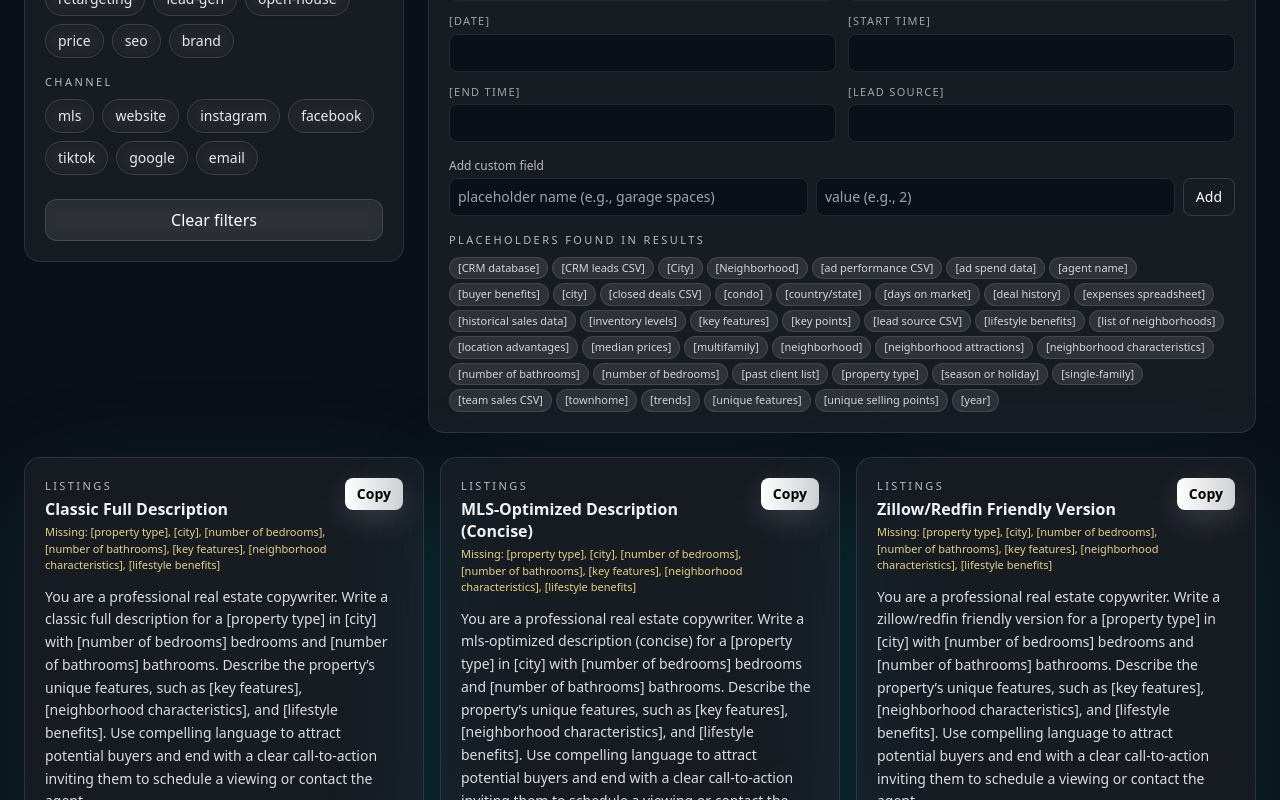
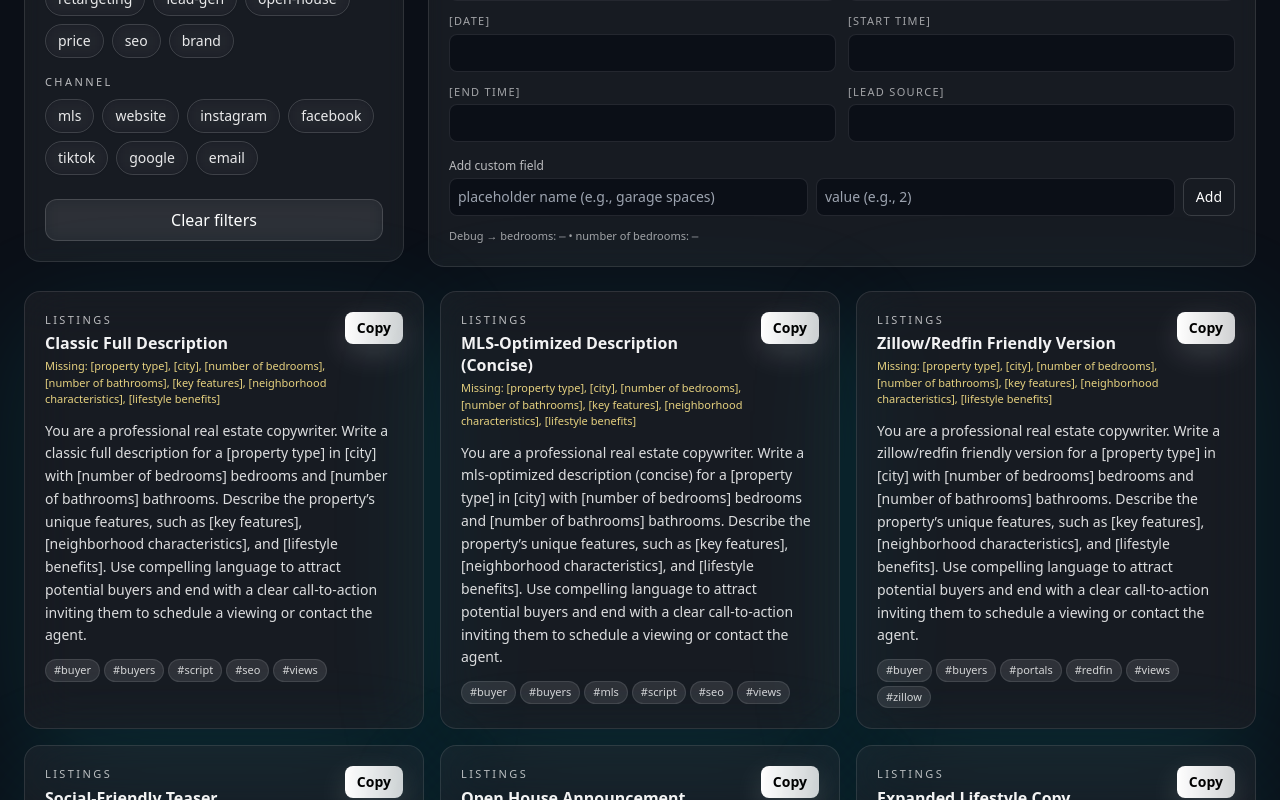
Before and after one commit to psyblo/busy-realtors-time-saviour, a React (Vite) app: page / in a window 1280 px wide. Shown: the part 856-1656 px from the top of the page. Built offline with nearby package versions, Linux system fonts and the light colour scheme; the HTML template or start-up script is replaced by a standard one.

Commit message:
Update App.tsx

```diff
--- a/src/App.tsx
+++ b/src/App.tsx
@@ -1,17 +1,17 @@
 import React, { useMemo, useState } from "react";
 import { motion, AnimatePresence } from "framer-motion";
-import prompts from "./data/prompts.json"; // adjust path if needed
+import prompts from "./data/prompts.json";
 
-const BRTS_BUILD = "v8-expanded-vars";
-console.log("[BRTS] Running build:", BRTS_BUILD);
+const BUILD = "v9-alias-lock";
+console.log("[BRTS] build:", BUILD);
 
 // ---------- Types ----------
 type Category = "Listings" | "Tone" | "Social" | "Ads" | "Email" | "Client" | "SEO" | "Business";
 type Prompt = { id: string; title: string; category: Category; keywords: string[]; body: string; };
 
-// ---------- Static filters ----------
+// ---------- Filters ----------
 const CATEGORIES: Category[] = ["Listings","Tone","Social","Ads","Email","Client","SEO","Business"];
-const KEYWORD_GROUPS: Record<string, string[]> = {
+const KEYWORD_GROUPS: Record<string,string[]> = {
   "Property Type": ["condo","single-family","townhome","multifamily","new-build"],
   Audience: ["luxury","family","investor","first-time","downsizer","young-professional","vacation","eco","tech","relocation"],
   Feature: ["waterfront","garden","pool","smart-home","garage","views","amenities","finishes"],
@@ -24,44 +24,44 @@ const PH_RE = /\[(.+?)\]/g;
 const toKey = (s: string) =>
   s.toLowerCase().replace(/\s+/g, " ").replace(/[^\w\s-]/g, "").trim();
 
-// Canonical prompt placeholder → alternative names users might fill in the form
-const ALIASES: Record<string, string[]> = {
-  "number of bedrooms": ["bedrooms", "beds"],
-  "number of bathrooms": ["bathrooms", "baths"],
-  "unique selling points": ["key features", "features"],
-  "hoa": ["hoa fee", "hoa fees"],
-  "hoa fees": ["hoa fee", "hoa"],
-  "price per sqft": ["ppsf", "price/ sqft", "price per sq ft"],
-  "property type": ["ptype", "type"],
+// canonical prompt placeholders → alt names users type
+const ALIASES: Record<string,string[]> = {
+  "number of bedrooms": ["bedrooms","beds"],
+  "number of bathrooms": ["bathrooms","baths"],
+  "unique selling points": ["key features","features"],
+  "hoa": ["hoa fee","hoa fees"],
+  "hoa fees": ["hoa fee","hoa"],
+  "price per sqft": ["ppsf","price/ sqft","price per sq ft"],
+  "property type": ["ptype","type"],
   "neighbourhood": ["neighborhood"], // UK↔US
   "neighbourhood characteristics": ["neighborhood characteristics"],
   "city/town": ["city"],
-  "year built": ["built year", "yr built"],
+  "year built": ["built year","yr built"],
 };
 
-function buildExpandedVars(vars: Record<string, string>) {
-  // normalize & drop empties
-  const base: Record<string, string> = {};
-  for (const [k, v] of Object.entries(vars)) {
+function buildExpandedVars(vars: Record<string,string>) {
+  // normalize + drop empties
+  const base: Record<string,string> = {};
+  for (const [k,v] of Object.entries(vars)) {
     const nk = toKey(k);
-    if (typeof v === "string" && v.trim() !== "") base[nk] = v.trim();
+    if (v?.trim()) base[nk] = v.trim();
   }
-  const out: Record<string, string> = { ...base };
+  const out: Record<string,string> = { ...base };
 
-  // If an alias (alt) has a value, copy to canonical
-  for (const [canonicalRaw, alts] of Object.entries(ALIASES)) {
-    const canonical = toKey(canonicalRaw);
-    if (!out[canonical]) {
+  // 1) if an ALT has value, copy to canonical
+  for (const [canonRaw, alts] of Object.entries(ALIASES)) {
+    const canon = toKey(canonRaw);
+    if (!out[canon]) {
       for (const alt of alts) {
         const val = out[toKey(alt)];
-        if (val) { out[canonical] = val; break; }
+        if (val) { out[canon] = val; break; }
       }
     }
   }
-  // If canonical has a value, copy to all alts (don’t overwrite existing)
-  for (const [canonicalRaw, alts] of Object.entries(ALIASES)) {
-    const canonical = toKey(canonicalRaw);
-    const val = out[canonical];
+  // 2) if canonical has value, copy to all ALTs (don’t overwrite)
+  for (const [canonRaw, alts] of Object.entries(ALIASES)) {
+    const canon = toKey(canonRaw);
+    const val = out[canon];
     if (val) {
       for (const alt of alts) {
         const ak = toKey(alt);
@@ -72,18 +72,11 @@ function buildExpandedVars(vars: Record<string, string>) {
   return out;
 }
 
-const extractPlaceholders = (s: string) =>
-  Array.from(new Set([...s.matchAll(PH_RE)].map((m) => m[1])));
+const extractPH = (s: string) => Array.from(new Set([...s.matchAll(PH_RE)].map(m => m[1])));
 
-function applyVarsExpanded(s: string, expandedVars: Record<string, string>) {
-  return s.replace(PH_RE, (_, raw) => {
-    const k = toKey(raw);
-    const v = expandedVars[k];
-    return v ? v : `[${raw}]`; // never blank-replace; keep placeholder visible if empty
-  });
+function fillWithExpanded(body: string, expanded: Record<string,string>) {
+  return body.replace(PH_RE, (_, raw) => expanded[toKey(raw)] || `[${raw}]`);
 }
-
-const safeCopy = async (t: string) => { try { await navigator.clipboard.writeText(t); return true; } catch { return false; } };
 
 // ---------- UI atoms ----------
 function Chip({ label, active, onClick }: { label: string; active: boolean; onClick: () => void }) {
@@ -98,16 +91,14 @@ function Chip({ label, active, onClick }: { label: string; active: boolean; onCl
 }
 
 function PromptCard({
-  p, expandedVars, onCopy,
+  p, expandedVars, onCopy
 }: {
   p: Prompt;
   expandedVars: Record<string,string>;
-  onCopy: (text:string)=>void;
+  onCopy: (t: string) => void;
 }) {
-  const filled = useMemo(() => applyVarsExpanded(p.body, expandedVars), [p.body, expandedVars]);
-  const missing = useMemo(() => {
-    return extractPlaceholders(p.body).filter((ph) => !expandedVars[toKey(ph)]);
-  }, [p.body, expandedVars]);
+  const filled = useMemo(() => fillWithExpanded(p.body, expandedVars), [p.body, expandedVars]);
+  const missing = useMemo(() => extractPH(p.body).filter(ph => !expandedVars[toKey(ph)]), [p.body, expandedVars]);
 
   return (
     <motion.div layout initial={{opacity:0,y:14}} animate={{opacity:1,y:0}} exit={{opacity:0,y:-8}}
@@ -117,9 +108,7 @@ function PromptCard({
           <div className="text-[11px] uppercase tracking-[0.22em] text-white/70">{p.category}</div>
           <h3 className="mt-1 font-semibold text-white/95 leading-snug">{p.title}</h3>
           {missing.length > 0 && (
-            <div className="mt-1 text-[11px] text-amber-200/90">
-              Missing: {missing.map((m) => `[${m}]`).join(", ")}
-            </div>
+            <div className="mt-1 text-[11px] text-amber-200/90">Missing: {missing.map(m => `[${m}]`).join(", ")}</div>
           )}
         </div>
         <motion.button whileTap={{ scale: 0.98 }} onClick={() => onCopy(filled)}
@@ -144,7 +133,7 @@ export default function App() {
   const [selectedCats, setSelectedCats] = useState<Set<string>>(new Set());
   const [selectedTags, setSelectedTags] = useState<Set<string>>(new Set());
 
-  // Listing Details + custom fields (store normalized keys)
+  // normalized keys
   const [vars, setVars] = useState<Record<string,string>>({
     [toKey("property type")] :"",
     [toKey("address")] :"",
@@ -168,7 +157,12 @@ export default function App() {
     [toKey("lead source")] :"",
   });
 
-  const expandedVars = useMemo(() => buildExpandedVars(vars), [vars]);
+  const expandedVars = useMemo(() => {
+    const ex = buildExpandedVars(vars);
+    // DEBUG: see what keys are available
+    console.log("[BRTS] expandedVars keys:", Object.keys(ex).sort());
+    return ex;
+  }, [vars]);
 
   const [newKey, setNewKey] = useState(""); const [newVal, setNewVal] = useState("");
   const [copied, setCopied] = useState(false);
@@ -187,11 +181,11 @@ export default function App() {
   }), [q, selectedCats, selectedTags, data]);
 
   const placeholdersInResults = useMemo(() => {
-    const s = new Set<string>(); results.forEach(p => extractPlaceholders(p.body).forEach(x => s.add(x)));
+    const s = new Set<string>(); results.forEach(p => extractPH(p.body).forEach(x => s.add(x)));
     return Array.from(s).sort();
   }, [results]);
 
-  const handleCopy = async (t: string) => { if (await safeCopy(t)) { setCopied(true); setTimeout(()=>setCopied(false),1200); } };
+  const handleCopy = async (t: string) => { try { await navigator.clipboard.writeText(t); setCopied(true); setTimeout(()=>setCopied(false),1200); } catch {} };
 
   const FIELD_KEYS = [
     "property type","address","city","neighborhood","bedrooms","bathrooms","sqft","price",
@@ -201,23 +195,21 @@ export default function App() {
 
   return (
     <div className="min-h-screen text-white relative overflow-hidden">
-      {/* Background */}
+      {/* bg */}
       <div className="pointer-events-none absolute inset-0 -z-10">
         <div className="absolute -top-24 -right-24 h-[36rem] w-[36rem] rounded-full blur-3xl opacity-30" style={{background:"radial-gradient(closest-side,#12D6DF55,transparent)"}} />
         <div className="absolute -bottom-24 -left-24 h-[36rem] w-[36rem] rounded-full blur-3xl opacity-30" style={{background:"radial-gradient(closest-side,#7C9CFF55,transparent)"}} />
         <div className="absolute inset-0 bg-[#0b0f17]/95" />
       </div>
 
-      {/* Header */}
+      {/* header */}
       <header className="max-w-7xl mx-auto px-6 pt-10 pb-6">
         <div className="flex items-center justify-between gap-3">
           <div>
             <h1 className="text-3xl md:text-4xl font-extrabold leading-tight">Busy Realtors Time Saver</h1>
             <p className="text-white/70 text-sm mt-1">Interactive Prompt Finder • Premium Edition</p>
             <div className="mt-2 inline-flex items-center gap-2">
-              <span className="px-2 py-1 rounded-lg border border-white/10 bg-white/5 text-xs text-white/70">
-                Build: {BRTS_BUILD}
-              </span>
+              <span className="px-2 py-1 rounded-lg border border-white/10 bg-white/5 text-xs text-white/70">Build: {BUILD}</span>
             </div>
           </div>
           <motion.div initial={{opacity:0}} animate={{opacity:copied?1:0}}
@@ -227,7 +219,7 @@ export default function App() {
         </div>
       </header>
 
-      {/* TOP ROW: Filters + Details */}
+      {/* top row */}
       <section className="max-w-7xl mx-auto px-6">
         <div className="grid gap-6 lg:grid-cols-[380px_1fr] items-start">
           {/* Filters */}
@@ -262,7 +254,6 @@ export default function App() {
 
           {/* Details + Search */}
           <div className="rounded-2xl border border-white/10 bg-white/5 backdrop-blur p-5">
-            {/* Search */}
             <div>
               <label className="text-sm text-white/70">Search</label>
               <input
@@ -273,7 +264,6 @@ export default function App() {
               />
             </div>
 
-            {/* Listing Details */}
             <div className="mt-5">
               <div className="text-sm font-semibold">Listing Details (auto-fill placeholders)</div>
               <div className="mt-3 grid grid-cols-1 sm:grid-cols-2 gap-3">
@@ -296,71 +286,29 @@ export default function App() {
                 })}
               </div>
 
-              {/* Add custom field */}
               <div className="mt-4 text-xs text-white/70">Add custom field</div>
-              <div className="mt-1 grid grid-cols-1 sm:grid-cols-[1fr_1fr_auto] gap-2">
-                <input
-                  className="rounded-lg bg-[#0b0f17] border border-white/10 px-2 py-2 text-sm"
-                  placeholder="placeholder name (e.g., garage spaces)"
-                  value={newKey}
-                  onChange={(e) => setNewKey(e.target.value)}
-                />
-                <input
-                  className="rounded-lg bg-[#0b0f17] border border-white/10 px-2 py-2 text-sm"
-                  placeholder="value (e.g., 2)"
-                  value={newVal}
-                  onChange={(e) => setNewVal(e.target.value)}
-                />
-                <button
-                  onClick={() => {
-                    const k = toKey(newKey);
-                    if (!k) return;
-                    setVars((v) => ({ ...v, [k]: newVal }));
-                    setNewKey(""); setNewVal("");
-                  }}
-                  className="px-3 py-2 rounded-lg border border-white/15 hover:border-white/35 text-sm"
-                >
-                  Add
-                </button>
-              </div>
+              <AddCustom onAdd={(name, val) => {
+                const k = toKey(name);
+                if (!k) return;
+                setVars(v => ({ ...v, [k]: val }));
+              }} />
+            </div>
 
-              {/* Placeholders found */}
-              {placeholdersInResults.length > 0 && (
-                <div className="mt-4">
-                  <div className="text-[11px] uppercase tracking-[0.22em] text-white/70">
-                    Placeholders found in results
-                  </div>
-                  <div className="mt-2 flex flex-wrap gap-1">
-                    {placeholdersInResults.map((ph) => {
-                      const ok = !!expandedVars[toKey(ph)];
-                      return (
-                        <span
-                          key={ph}
-                          className={`text-[11px] px-2 py-0.5 rounded-full border ${
-                            ok
-                              ? "border-emerald-300/30 bg-emerald-500/15 text-emerald-200"
-                              : "border-white/10 bg-white/10 text-white/80"
-                          }`}
-                          title={ok ? "Filled" : "Empty"}
-                        >
-                          [{ph}]
-                        </span>
-                      );
-                    })}
-                  </div>
-                </div>
-              )}
+            {/* debug: show a couple of keys we care about */}
+            <div className="mt-3 text-[11px] text-white/60">
+              Debug → bedrooms: <code>{expandedVars["bedrooms"]||"—"}</code> • number of bedrooms: <code>{expandedVars["number of bedrooms"]||"—"}</code>
             </div>
           </div>
         </div>
       </section>
 
-      {/* BOTTOM ROW: Results full width */}
+      {/* results */}
       <section className="max-w-7xl mx-auto px-6 pb-12 mt-6">
         <div className="grid md:grid-cols-2 xl:grid-cols-3 gap-4">
           <AnimatePresence>
             {results.map((p) => (
-              <PromptCard key={p.id} p={p} expandedVars={expandedVars} onCopy={handleCopy} />
+              <PromptCard key={p.id} p={p} expandedVars={expandedVars}
+                onCopy={async (t) => { try { await navigator.clipboard.writeText(t); setCopied(true); setTimeout(()=>setCopied(false),1200);} catch {} }} />
             ))}
           </AnimatePresence>
         </div>
@@ -376,7 +324,6 @@ export default function App() {
         )}
       </section>
 
-      {/* Footer */}
       <footer className="max-w-7xl mx-auto px-6 py-10 text-xs text-white/60">
         <div className="flex items-center justify-between">
           <span>© {new Date().getFullYear()} Hate Writing — Busy Realtors Time Saver</span>
@@ -386,3 +333,19 @@ export default function App() {
     </div>
   );
 }
+
+// small helper component
+function AddCustom({ onAdd }: { onAdd: (name: string, val: string) => void }) {
+  const [name, setName] = useState("");
+  const [val, setVal] = useState("");
+  return (
+    <div className="mt-1 grid grid-cols-1 sm:grid-cols-[1fr_1fr_auto] gap-2">
+      <input className="rounded-lg bg-[#0b0f17] border border-white/10 px-2 py-2 text-sm"
+        placeholder="placeholder name (e.g., garage spaces)" value={name} onChange={e=>setName(e.target.value)} />
+      <input className="rounded-lg bg-[#0b0f17] border border-white/10 px-2 py-2 text-sm"
+        placeholder="value (e.g., 2)" value={val} onChange={e=>setVal(e.target.value)} />
+      <button onClick={()=>{ onAdd(name, val); setName(""); setVal(""); }}
+        className="px-3 py-2 rounded-lg border border-white/15 hover:border-white/35 text-sm">Add</button>
+    </div>
+  );
+}
```
